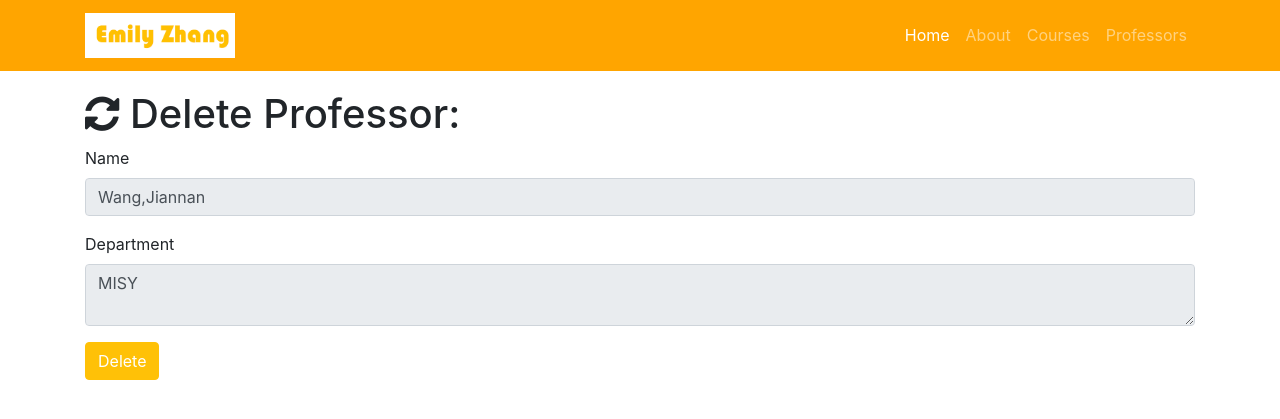
After one commit to jingwenz96/my-resume, a Flask app: page /professor/delete/1 in a window 1280 px wide. The commit adds this page. Shown: the top 419 px of the page. Run offline with Flask 2, Linux system fonts and the light colour scheme; data comes from the database, SQL or seed files in the repository; both versions use the stored data as it was after the commit; some libraries are stand-ins or nearby versions.

Commit message:
delete file added

```diff
--- a/resume.py
+++ b/resume.py
@@ -15,7 +15,7 @@ class Professor(db.Model):
     id = db.Column(db.Integer, primary_key=True)
     name = db.Column(db.String(64))
     department = db.Column(db.String(64))
-    courses = db.relationship('Course', backref='professor')
+    courses = db.relationship('Course', backref='professor', cascade="delete")
 
 class Course(db.Model):
     __tablename__ = 'courses'
@@ -67,6 +67,17 @@ def edit_professor(id):
         db.session.commit()
         return redirect(url_for('professors'))
 
+@app.route('/professor/delete/<int:id>', methods=['GET', 'POST'])
+def delete_professor(id):
+    professor = Professor.query.filter_by(id=id).first()
+    if request.method == 'GET':
+        return render_template('professor-delete.html', professor=professor)
+    if request.method == 'POST':
+        db.session.delete(professor)
+        db.session.commit()
+        return redirect(url_for('professors'))
+
+
 # Course
 @app.route('/courses')
 def courses():
@@ -111,5 +122,16 @@ def edit_course(id):
         db.session.commit()
         return redirect(url_for('courses'))
 
+@app.route('/course/delete/<int:id>', methods=['GET', 'POST'])
+def delete_course(id):
+    course = Course.query.filter_by(id=id).first()
+    professors = Professor.query.all()
+    if request.method == 'GET':
+        return render_template('course-delete.html', course=course, professors=professors)
+    if request.method == 'POST':
+        db.session.delete(course)
+        db.session.commit()
+        return redirect(url_for('courses'))
+
 if __name__ == '__main__':
     app.run(debug=True)
--- /dev/null
+++ b/templates/professor-delete.html
@@ -0,0 +1,34 @@
+{% extends "resume-base.html"%}
+{% block title %}Delete Professor{% endblock %}
+
+{% block page_content%}
+  <!-- Page Content -->
+  <div class="container">
+    <h1><i class="fa fa-refresh" aria-hidden="true"></i> Delete Professor:</h1>
+    <form action="/professor/delete/{{professor.id}}" method="post">
+      <div class="form-group">
+        <label>Name</label>
+        <input class="form-control" type="text" name="name" value="{{professor.name}}" required="true" readonly="true">
+      </div>
+      <div class="form-group">
+        <label>Department</label>
+        <textarea class="form-control" name="department" required="true" readonly="true">{{professor.department}}</textarea>
+      </div>
+      <button type="submit" class="btn btn-warning" id="delete_btn" style="color:white;">Delete</button>
+    </form>
+  </div>
+
+{% endblock%}
+
+{% block scripts%}
+  {{super()}}
+  <script>
+  $(document).ready(function () {
+    $('#delete_btn').click(function () {
+      if (! confirm('All related courses will also be deleted! Are you sure?')) {
+        return false;
+      }
+    })
+  });
+  </script>
+{% endblock%}
--- a/templates/professors.html
+++ b/templates/professors.html
@@ -34,6 +34,7 @@
         <td>{{ professor.department }}</td>
         <td>
           <a href="/professor/edit/{{professor.id}}" class="btn btn-outline-warning" role="button" aria-disabled="true">Edit</a>
+          <a href="/professor/delete/{{professor.id}}" class="btn btn-outline-danger" role="button">Delete</a>
         </td>
       </tr>
       {% endfor%}
```
Also changed, not shown: templates/course-delete.html (added, +41 -0 lines), templates/courses.html (+9 -20 lines), data.sqlite.
